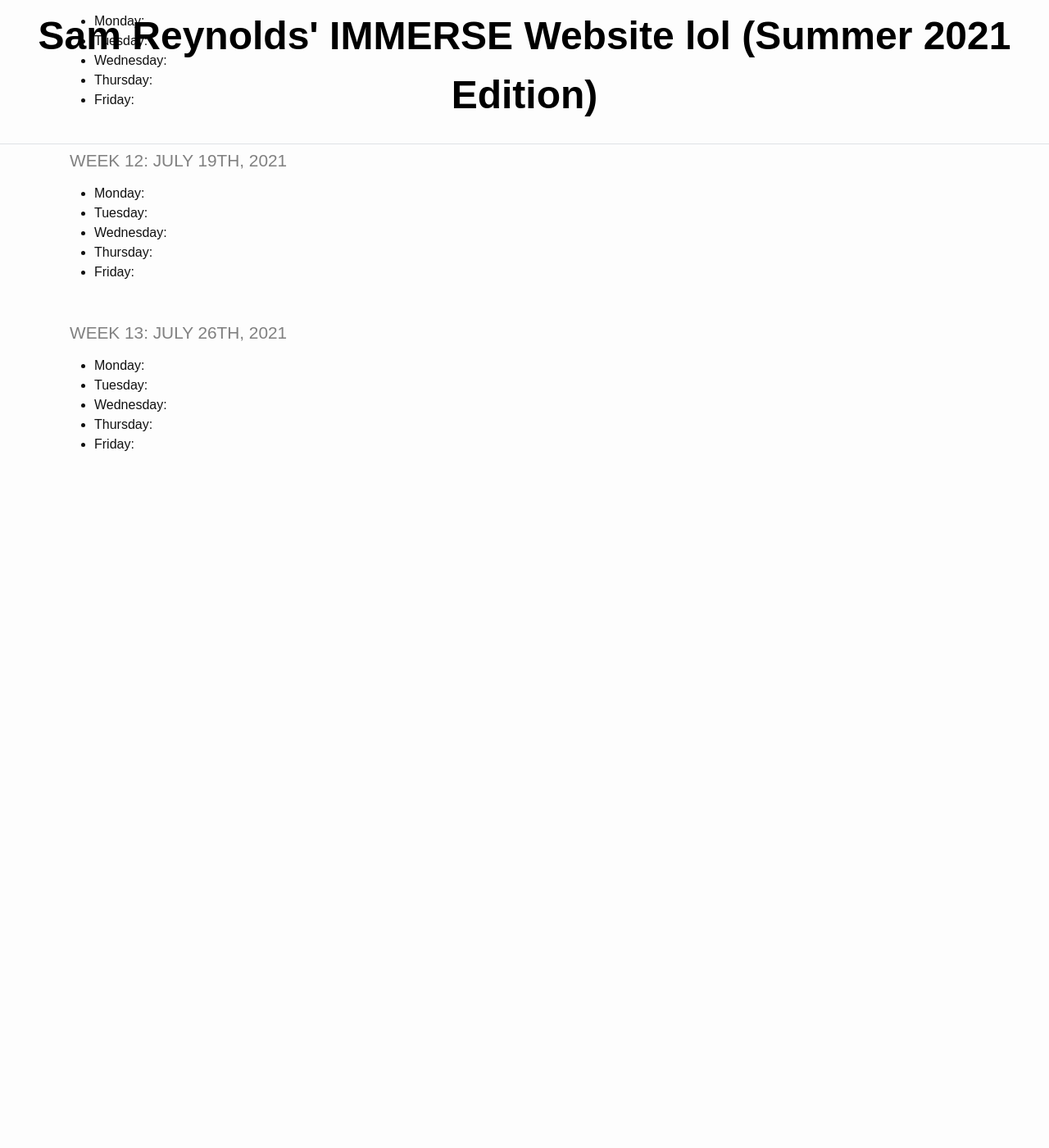
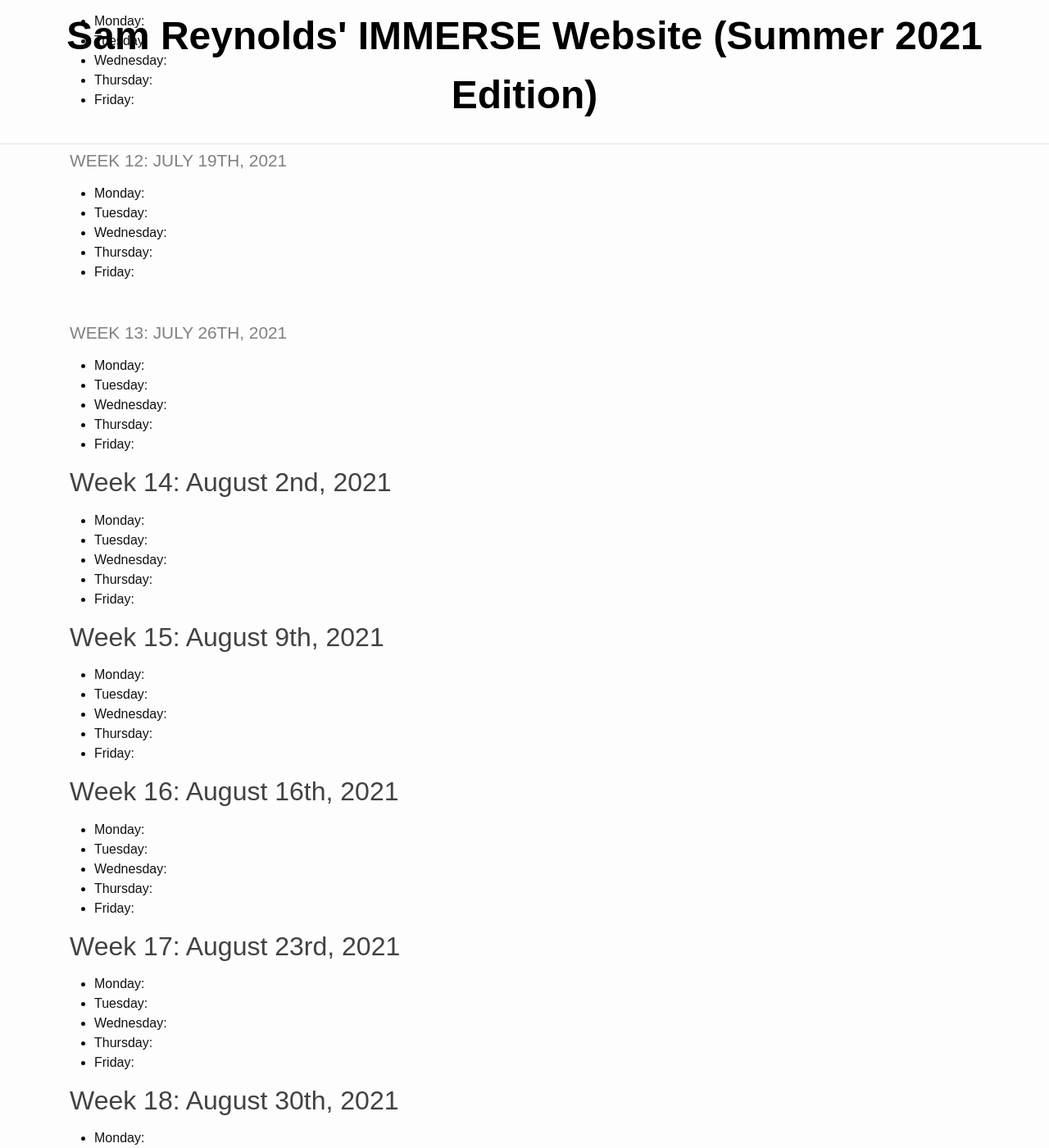
Before and after one commit to TheDHCreator/thedhcreator.github.io, a Jekyll site: the page built from _pages/log.md, in a window 1280 px wide and 1400 px high, scrolled down 2629 px. Shown: the whole window at 82% size. Built offline with Jekyll 4.4.1, drawn with Linux system fonts in a browser that asks for light colours; before the commit the page ends 3198 px from its top, so only the background shows below that.

Commit message:
new updates

```diff
--- a/_config.yml
+++ b/_config.yml
@@ -18,7 +18,7 @@
 # You can create any custom variable you would like, and they will be accessible
 # in the templates via {{ site.myvariable }}.
 
-title: Sam Reynolds' IMMERSE Website lol (Summer 2021 Edition)
+title: Sam Reynolds' IMMERSE Website (Summer 2021 Edition)
 
 baseurl: "" # the subpath of your site, e.g. /blog
 url: "https://github.com/TheDHCreator/thedhcreator.github.io/" # the base hostname & protocol for your site, e.g. http://example.com
--- a/_pages/log.md
+++ b/_pages/log.md
@@ -114,3 +114,43 @@ title: IMMERSE Log
 * **Wednesday**:
 * **Thursday**:
 * **Friday**:
+
+## Week 14: August 2nd, 2021
+
+* **Monday**:
+* **Tuesday**:
+* **Wednesday**:
+* **Thursday**:
+* **Friday**:
+
+## Week 15: August 9th, 2021
+
+* **Monday**:
+* **Tuesday**:
+* **Wednesday**:
+* **Thursday**:
+* **Friday**:
+
+## Week 16: August 16th, 2021
+
+* **Monday**:
+* **Tuesday**:
+* **Wednesday**:
+* **Thursday**:
+* **Friday**:
+
+## Week 17: August 23rd, 2021
+
+* **Monday**:
+* **Tuesday**:
+* **Wednesday**:
+* **Thursday**:
+* **Friday**:
+
+## Week 18: August 30th, 2021
+
+* **Monday**:
+* **Tuesday**:
+* **Wednesday**:
+* **Thursday**:
+* **Friday**:
```
